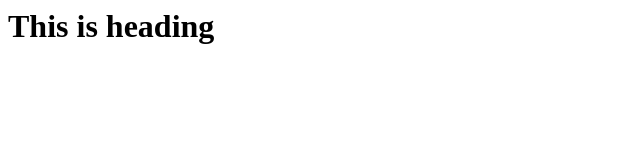
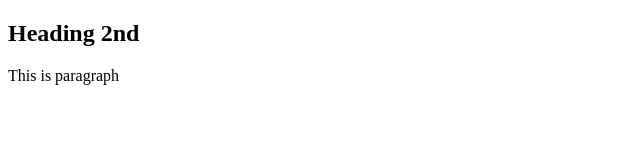
Before and after one commit to Aarman-hub/git-prac, a plain HTML site: page index.html in a window 1280 px wide. Shown: the whole page, without its empty margins (0-640 px from the left). Drawn offline with Linux system fonts and the light colour scheme.

Commit message:
added something

```diff
--- a/index.html
+++ b/index.html
@@ -1 +1,15 @@
-<h1>This is heading</h1>
+<!DOCTYPE html>
+<html lang="en">
+<head>
+    <meta charset="UTF-8">
+    <meta name="viewport" content="width=device-width, initial-scale=1.0">
+    <title>Document</title>
+</head>
+<body>
+    <h2>Heading 2nd</h2>
+
+
+
+    <p>This is paragraph</p>
+</body>
+</html>
```
